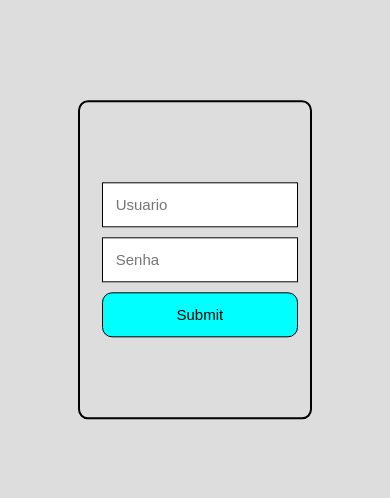
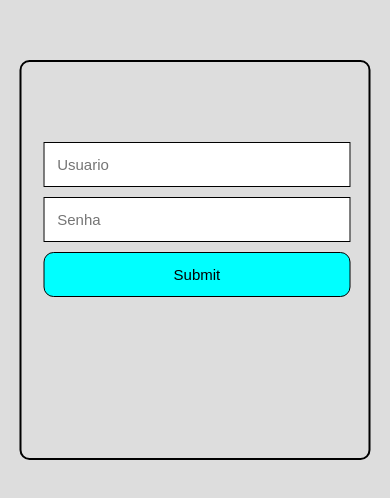
Before and after one commit to Felipe-Alvess/shop-express.com-login, a plain HTML site: page index.html in a window 390 px wide. Shown: the part 162-660 px from the top of the page. Drawn offline with Linux system fonts and the light colour scheme.

Commit message:
Add files via upload

```diff
--- a/index.html
+++ b/index.html
@@ -45,7 +45,8 @@ input{
 }
 @media screen and (max-width:768px) {
     form{
-    width: 60%;
+    width: 90%;
+    height: 400px;
     padding:18% 3%;
     }
     input{
```
